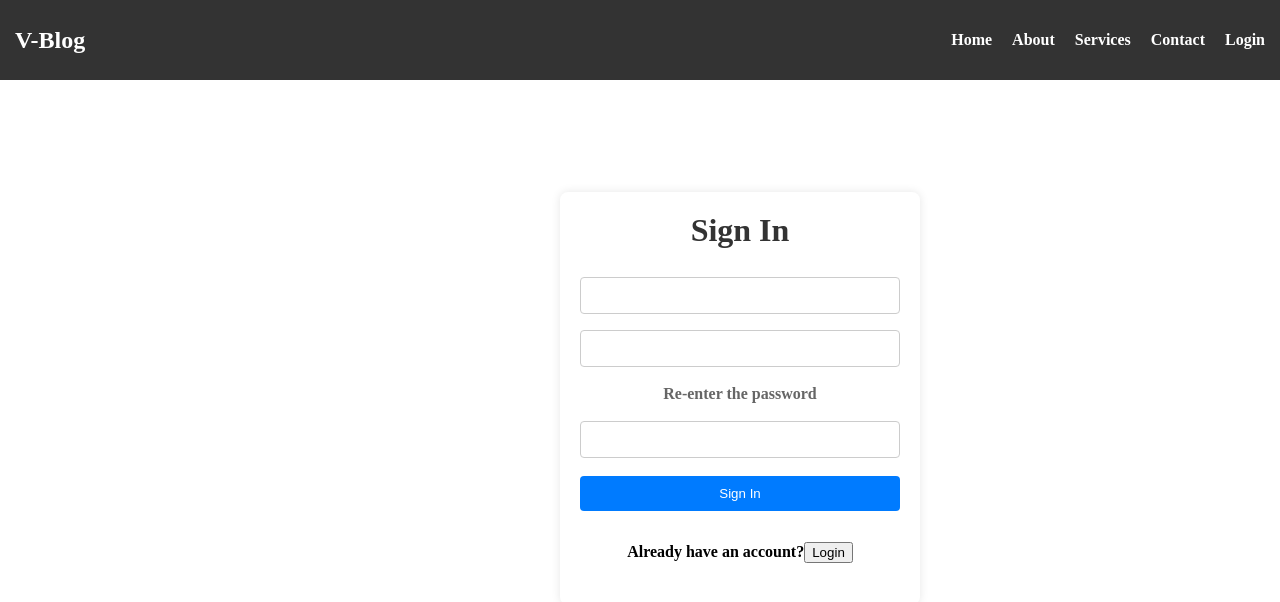
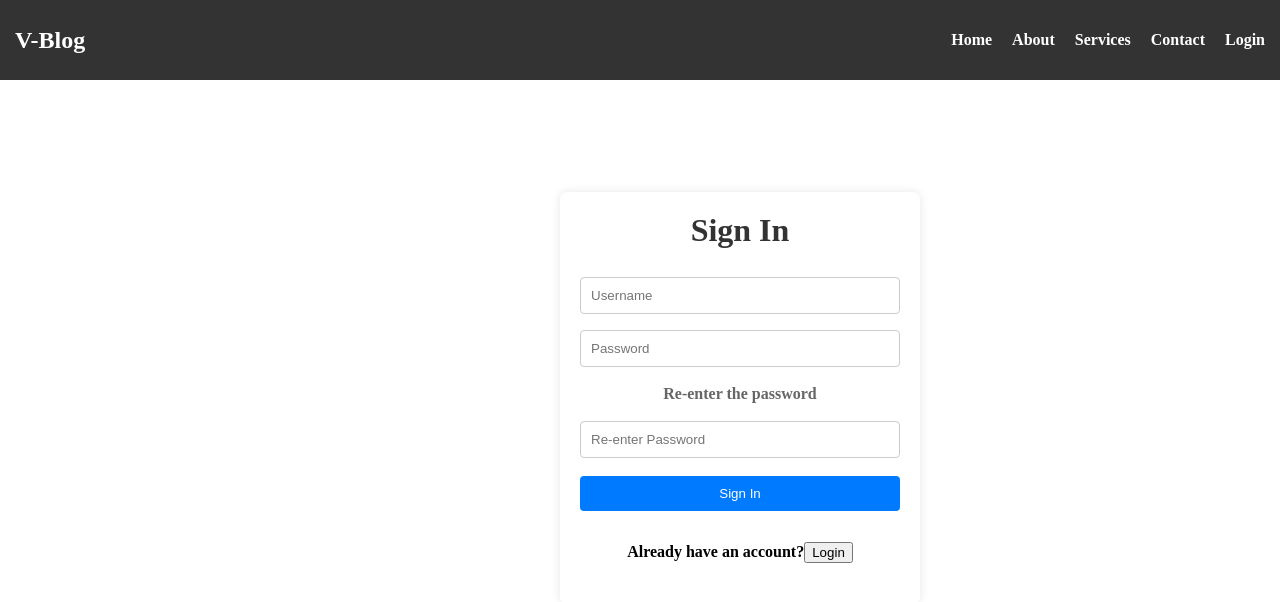
Before and after one commit to varungole/Blog-MERN, a React (Create React App) app in the folder frontend/: page /signin in a window 1280 px wide. Shown: the top 602 px of the page. Built offline with nearby package versions, Linux system fonts and the light colour scheme; a small style sheet from the web is missing.

Commit message:
password-match

```diff
--- a/frontend/src/components/Signin.js
+++ b/frontend/src/components/Signin.js
@@ -1,24 +1,56 @@
-import React from 'react'
-import { useNavigate } from 'react-router-dom'
+import React, { useState } from 'react';
+import { useNavigate } from 'react-router-dom';
+
 function Signin() {
-
   const navigate = useNavigate();
 
   const handleLogin = () => {
-    navigate('/login')
-  }
+    navigate('/login');
+  };
+
+  const [password, setPassword] = useState('');
+  const [repassword, setRepassword] = useState('');
+
+  const passwordsMatch = password === repassword;
+
   return (
     <div className='signin'>
-        <h1 className='sigin-text'>Sign In</h1>
-        <input type='text' id='username' className='signin-username'></input>
-        <input type='password' id='password' className='signin-password'></input>
-        <h4 className='reenter'>Re-enter the password</h4>
-        <input type='password' id='password' className='signin-password'></input>
-        <button className='login-button'>Sign In</button>
-
-        <h4>Already have an account?<button className='sign-in' onClick={handleLogin}>Login</button> </h4>
+      <h1 className='sigin-text'>Sign In</h1>
+      <input
+        type='text'
+        id='username'
+        className='signin-username'
+        placeholder='Username'
+      />
+      <input
+        type='password'
+        id='password'
+        className='signin-password'
+        value={password}
+        onChange={(e) => setPassword(e.target.value)}
+        placeholder='Password'
+      />
+      <h4 className='reenter'>Re-enter the password</h4>
+      <input
+        type='password'
+        id='password'
+        className='signin-password'
+        value={repassword}
+        onChange={(e) => setRepassword(e.target.value)}
+        placeholder='Re-enter Password'
+      />
+      {!passwordsMatch && <h4>Passwords do not match</h4>}
+      <button className='login-button' onClick={handleLogin}>
+        Sign In
+      </button>
+      <h4>
+        Already have an account?
+        <button className='sign-in' onClick={handleLogin}>
+          Login
+        </button>
+      </h4>
     </div>
-  )
+  );
 }
 
-export default Signin
+export default Signin;
```
